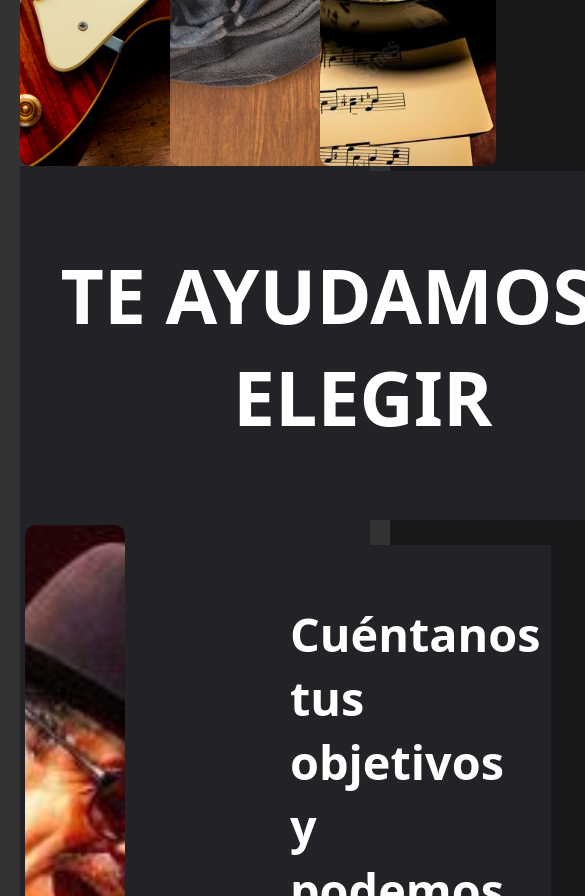
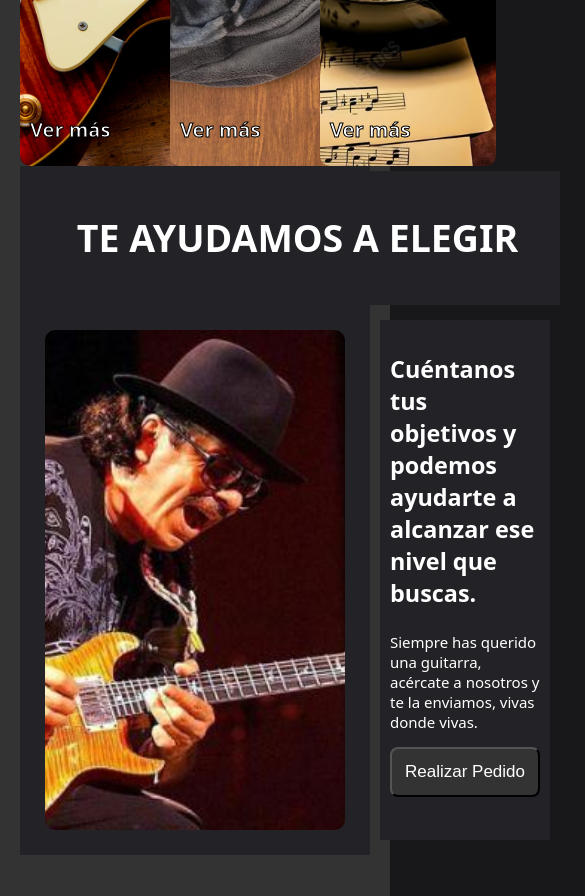
Before and after one commit to Xolotl2099/Landing-de-negocio, a plain HTML site: page index.html in a window 390 px wide. Shown: the part 1030-1926 px from the top of the page, 585 px wide, since content can reach past the window. Drawn offline with Linux system fonts and the light colour scheme.

Commit message:
se ajusta reponsiva a 700px

```diff
--- a/estilos.css
+++ b/estilos.css
@@ -409,7 +409,7 @@ footer {
     .card .textos p{
         font-size: 20px;
         padding: 0;
-        margin-top: 280gitpx;
+        margin-top: 280px;
         margin-left: -90px;
         width: 100px;
         height: 50px;
@@ -418,9 +418,53 @@ footer {
     }
     .container > div.content {
         grid-area: content;
-        font-size: px;
+        font-size: 100px;
         margin: 20px 150px;
     }
+
+    .container > div.header {
+  grid-area: header;
+  font-size: 25px;
+  text-align: center;
+  padding-right: 0px;
+}
+
+.container > div.content {
+  grid-area: content;
+  font-size: 20px;
+  margin: 10px 10px;
+}
+
+.container > div.content .p1 {
+     grid-area: content;
+    font-size: 15px;
+
+
+}
+
+.container > div.menu {
+  grid-area: menu;
+  width: 100px;
+  height: 300px;
+  background-color: #333;
+  margin: 20px;
+  border-radius: 10px;
+  min-height: 100px;
+  font-weight: 100px;
+  padding: 100px;
+  position: relative;
+  overflow: hidden;
+  background-size: cover;
+  background-position:center;
+
+
+
+}
+
+
+
+
+
 
 
 
@@ -429,4 +473,5 @@ footer {
 
 @media .menu screen and (max-width: 600px) {
 
+
 }
```
